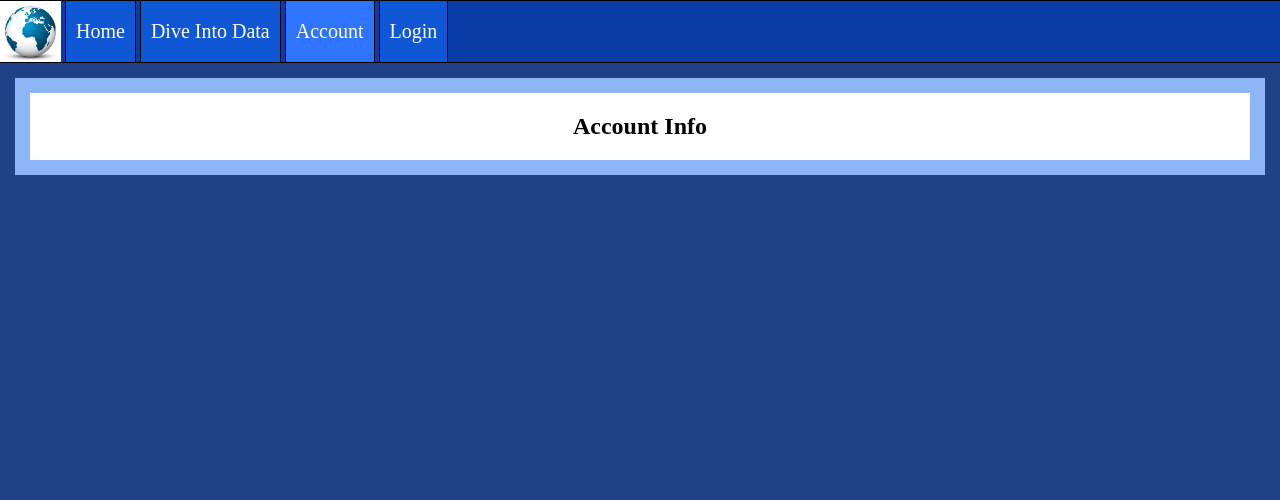
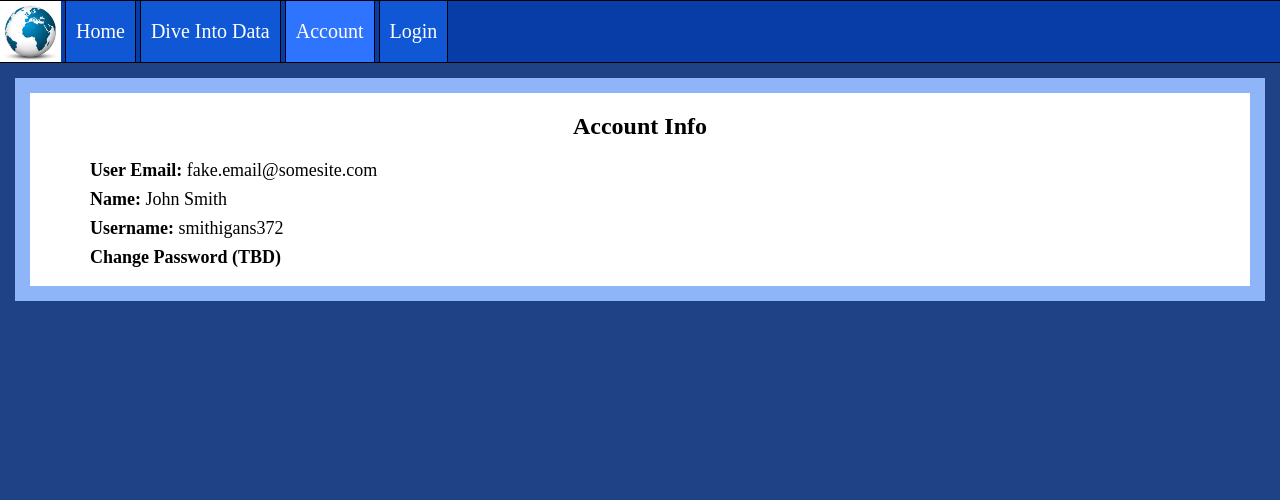
Before and after one commit to TheodoreRamey/cs401-website, a PHP site: page /account.php in a window 1280 px wide. Shown: the top 500 px of the page. Run offline with PHP 8.4, Linux system fonts and the light colour scheme.

Commit message:
Account page

```diff
--- a/account.php
+++ b/account.php
@@ -7,6 +7,14 @@
   <div class="background_card">
     <div class="content">
       <h2>Account Info</h2>
+      <div id="user_info">
+        <ul>
+          <li><strong>User Email: </strong>fake.email@somesite.com</li>
+          <li><strong>Name: </strong>John Smith</li>
+          <li><strong>Username: </strong>smithigans372</li>
+          <li><strong>Change Password (TBD)</strong></li>
+        </ul>
+      </div>
     </div>
   </div>
 
--- a/index.php
+++ b/index.php
@@ -7,6 +7,7 @@
   <div class="background_card">
     <div class="content">
       <h1>Video Game Sales and Ratings Visualized: The 1980's to The Present Day</h1>
+      <div class="normal_text">
         <p>
           Like many people my age, video games are a passion of mine. They have come a long way, from simple games like Asteroids to modern hits like Minecraft or Mario Cart. Now more than ever video games have a huge audience, and are able to appeal to people of many varied interests. Looking back at how games have been rated and how well they sold in different regions can tell us a lot about the growth of the industry and its fans. Using regional sales and ratings data we can visualize the history of video games!
         </p>
@@ -18,6 +19,7 @@
         </p>
       </div>
     </div>
+  </div>
 
 <?php
   require_once 'footer.php';
--- a/style.css
+++ b/style.css
@@ -80,9 +80,18 @@ hr {
   text-align: center;
 }
 
-.content p {
+.content .normal_text {
   font-size: 16px;
   text-indent: 20px;
+}
+
+#user_info ul{
+  font-size: 18px;
+  list-style-type: none;
+}
+
+#user_info ul > li{
+  margin: 8px 0px;
 }
 
 .form_inline {
```
Lines whose indentation alone changed are shown as unchanged.
